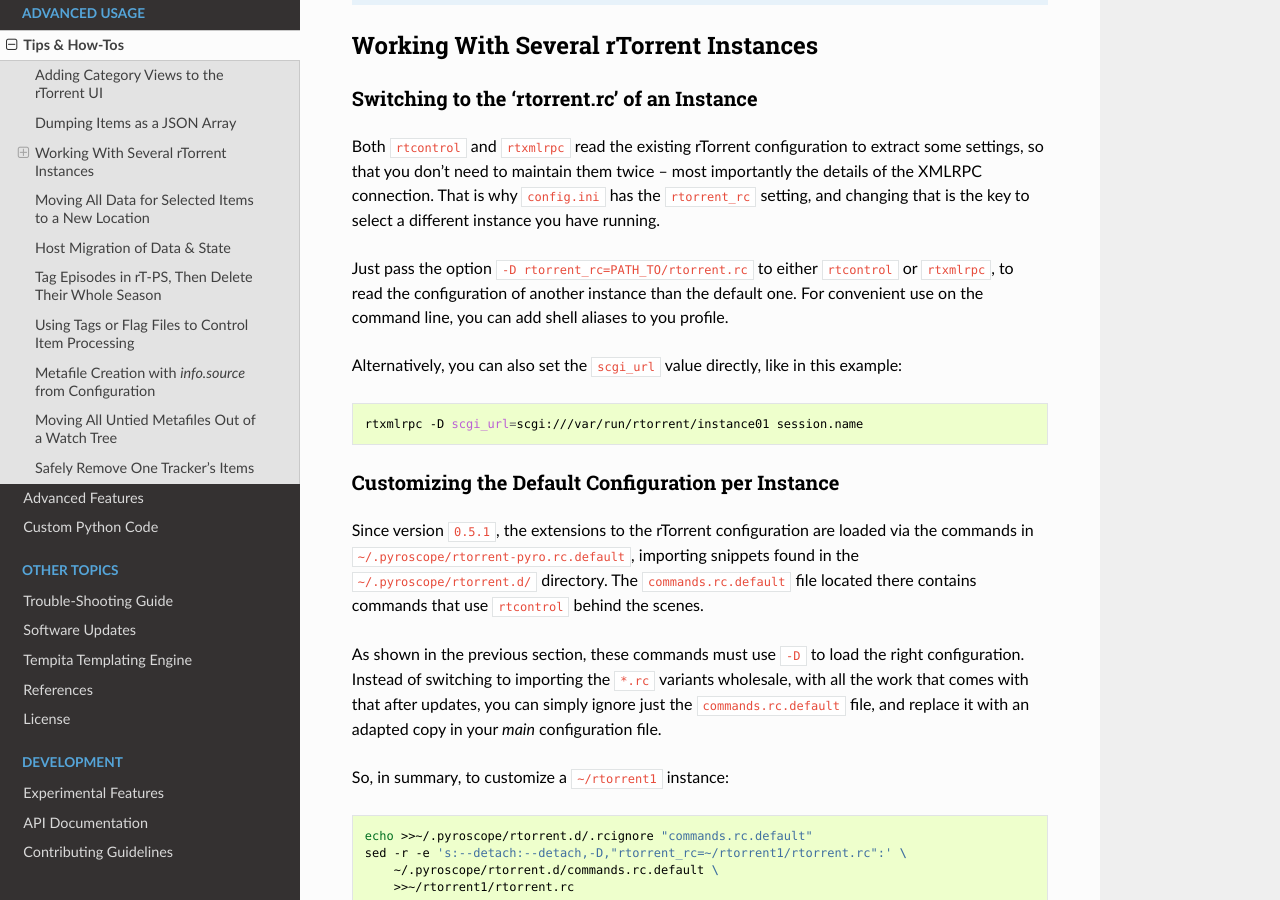
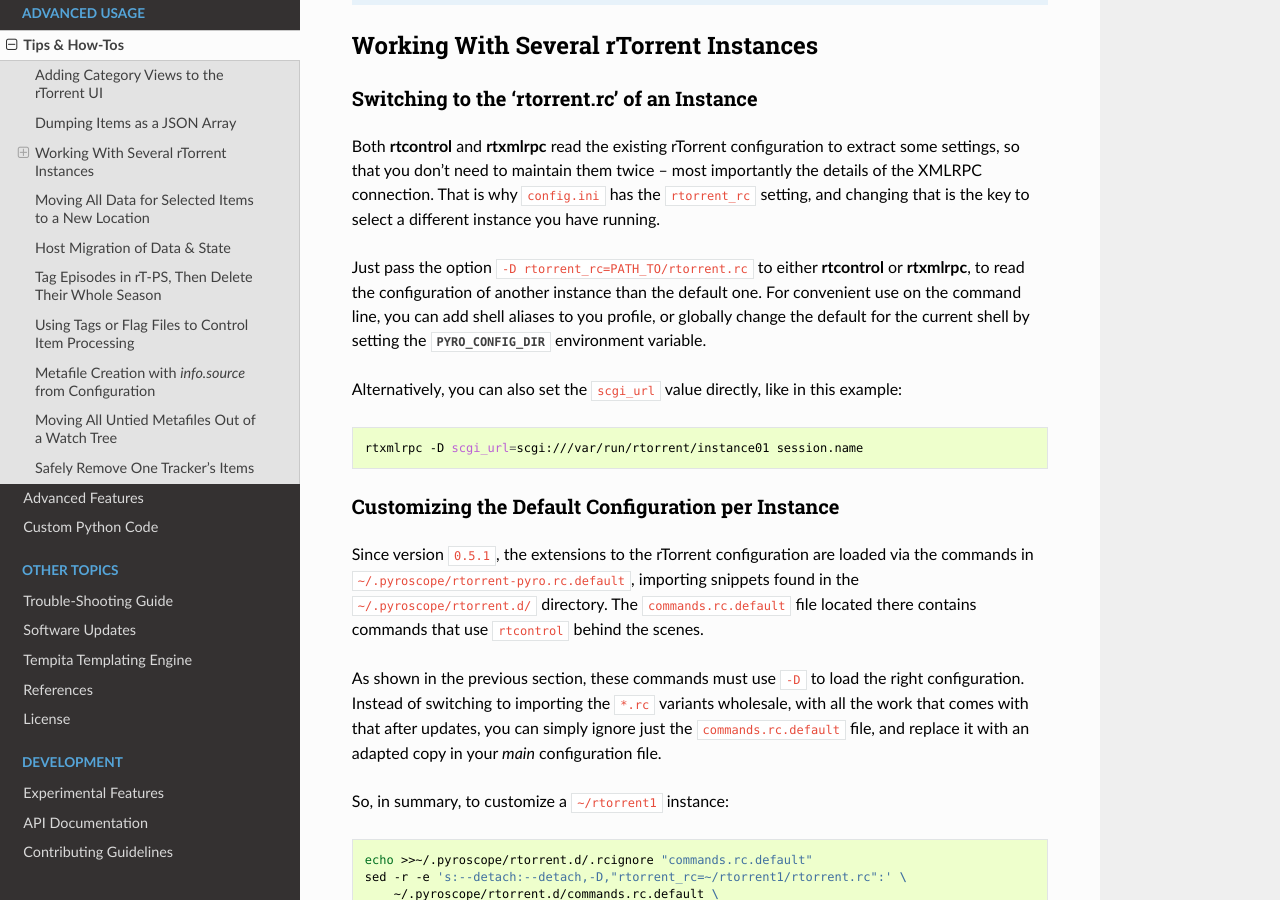
Before and after one commit to pyroscope/pyrocore, a Sphinx documentation site: the page built from docs/howto.rst, in a window 1280 px wide and 900 px high, scrolled down 2166 px. Built offline with Sphinx 7.4.7 and the Read the Docs theme 2.0.0, drawn with Linux system fonts in a browser that asks for light colours.

Commit message:
docs: mention PYRO_CONFIG_DIR in 'Working With Several rTorrent Instances'

```diff
--- a/docs/howto.rst
+++ b/docs/howto.rst
@@ -127,16 +127,17 @@ Working With Several rTorrent Instances
 Switching to the 'rtorrent.rc' of an Instance
 ^^^^^^^^^^^^^^^^^^^^^^^^^^^^^^^^^^^^^^^^^^^^^
 
-Both ``rtcontrol`` and ``rtxmlrpc`` read the existing rTorrent configuration
+Both :command:`rtcontrol` and :command:`rtxmlrpc` read the existing rTorrent configuration
 to extract some settings, so that you don't need to maintain them twice – most
-importantly the details of the XMLRPC connection. That is why ``config.ini``
+importantly the details of the XMLRPC connection. That is why :file:`config.ini`
 has the ``rtorrent_rc`` setting, and changing that is the key to select
 a different instance you have running.
 
 Just pass the option ``-D rtorrent_rc=PATH_TO/rtorrent.rc`` to either
-``rtcontrol`` or ``rtxmlrpc``, to read the configuration of another instance
+:command:`rtcontrol` or :command:`rtxmlrpc`, to read the configuration of another instance
 than the default one. For convenient use on the command line, you can add
-shell aliases to you profile.
+shell aliases to you profile, or globally change the default for the current shell
+by setting the :envvar:`PYRO_CONFIG_DIR` environment variable.
 
 Alternatively, you can also set the ``scgi_url`` value directly, like in this example:
 
```
